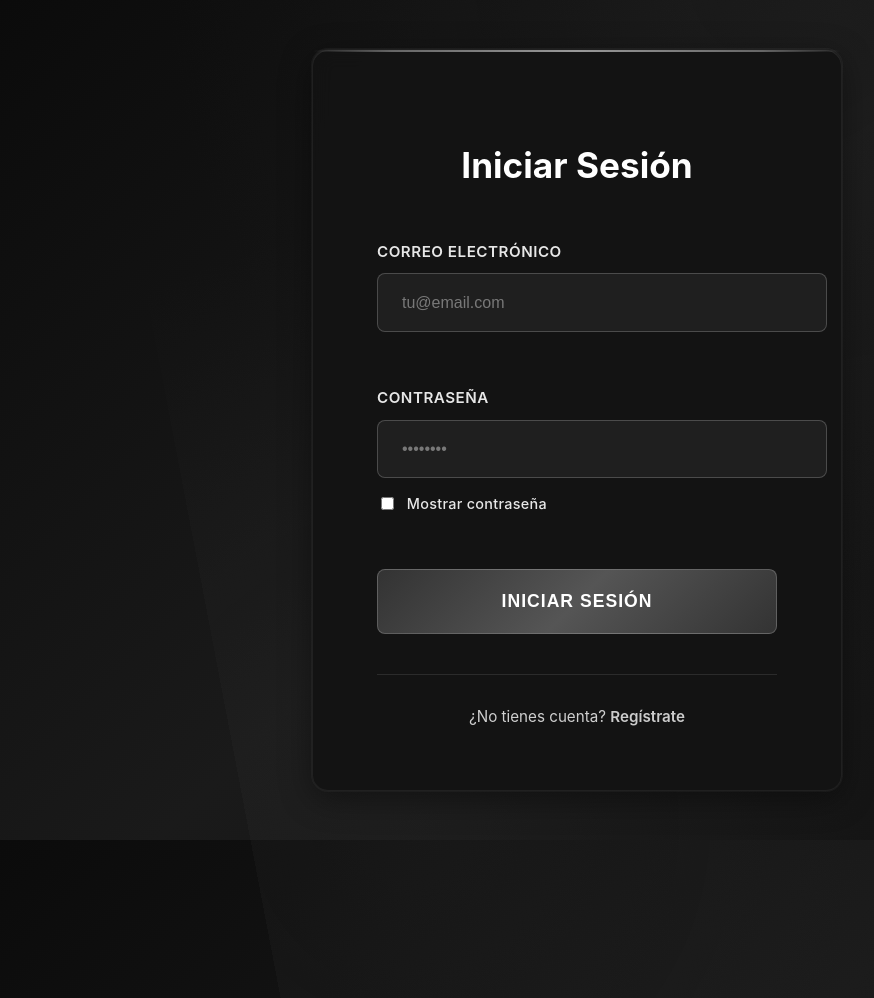
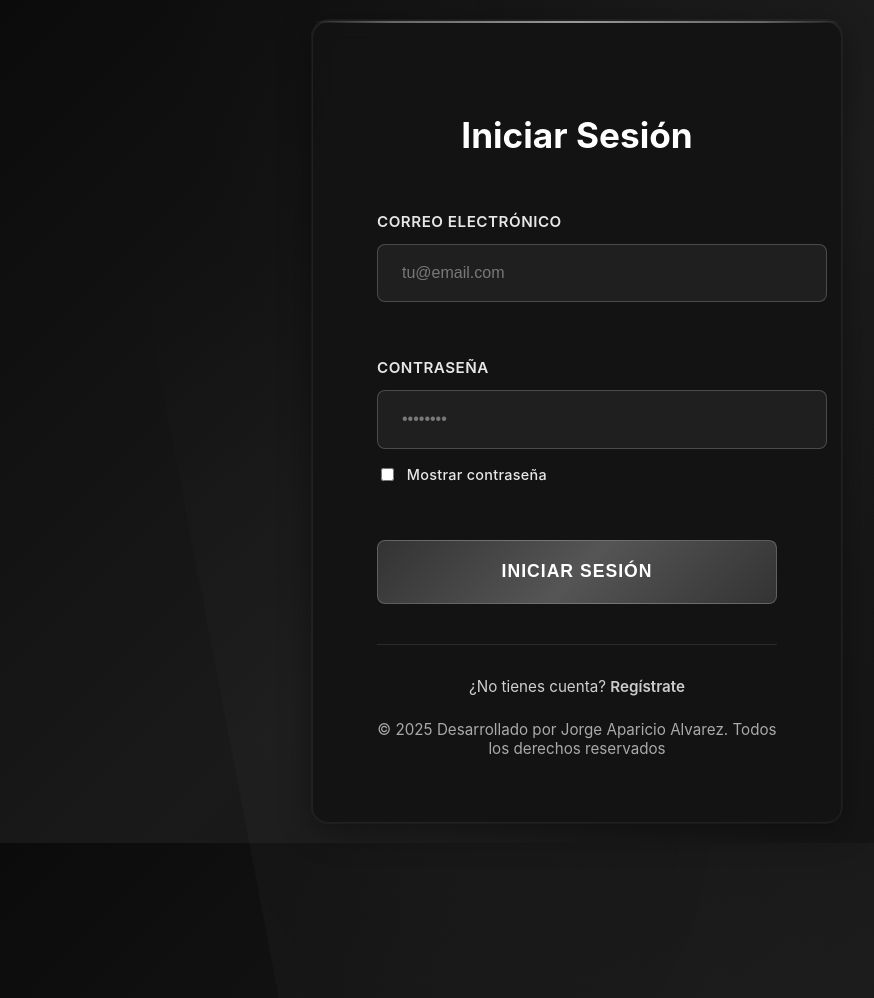
Before and after one commit to Japaricio2004/SaludPlus, a Flask app: page /login in a window 1280 px wide. Shown: the top 998 px of the page, without its empty margins (63-937 px from the left). Run offline with Flask 3, Linux system fonts and the light colour scheme.

Commit message:
Update login.html

```diff
--- a/templates/login.html
+++ b/templates/login.html
@@ -306,6 +306,9 @@ button:active {
     <div class="btn-wrapper"><button type="submit">Iniciar Sesión</button></div>
   </form>
   <div class="login-link">¿No tienes cuenta? <a href="{{ url_for('main.register') }}">Regístrate</a></div>
+  <div style="text-align:center;margin-top:1.5rem;color:#aaa;font-size:0.95rem;">
+    © 2025 Desarrollado por Jorge Aparicio Alvarez. Todos los derechos reservados
+  </div>
 </div>
 <script>
 const togglePassword = document.getElementById('togglePassword');
```
